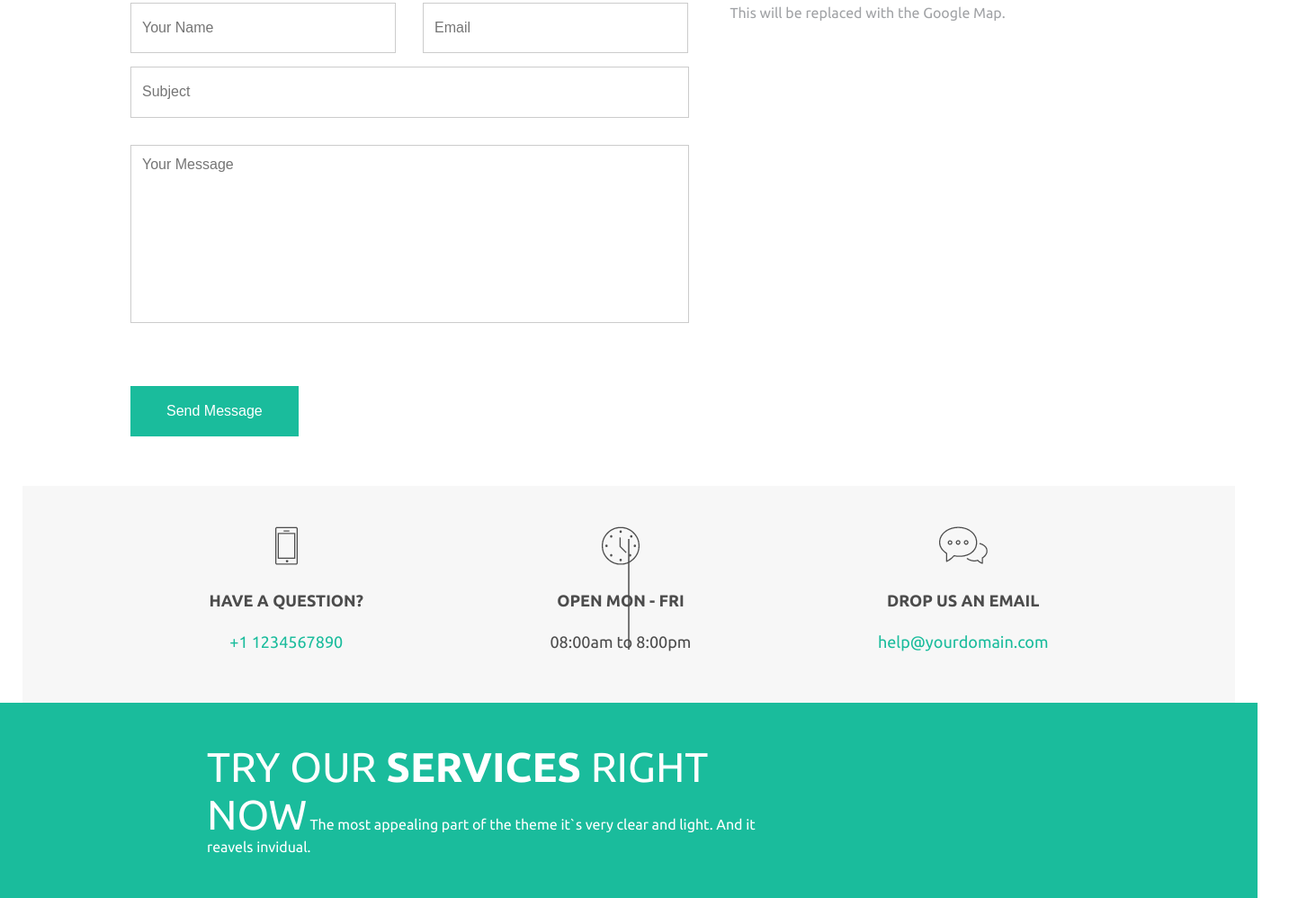
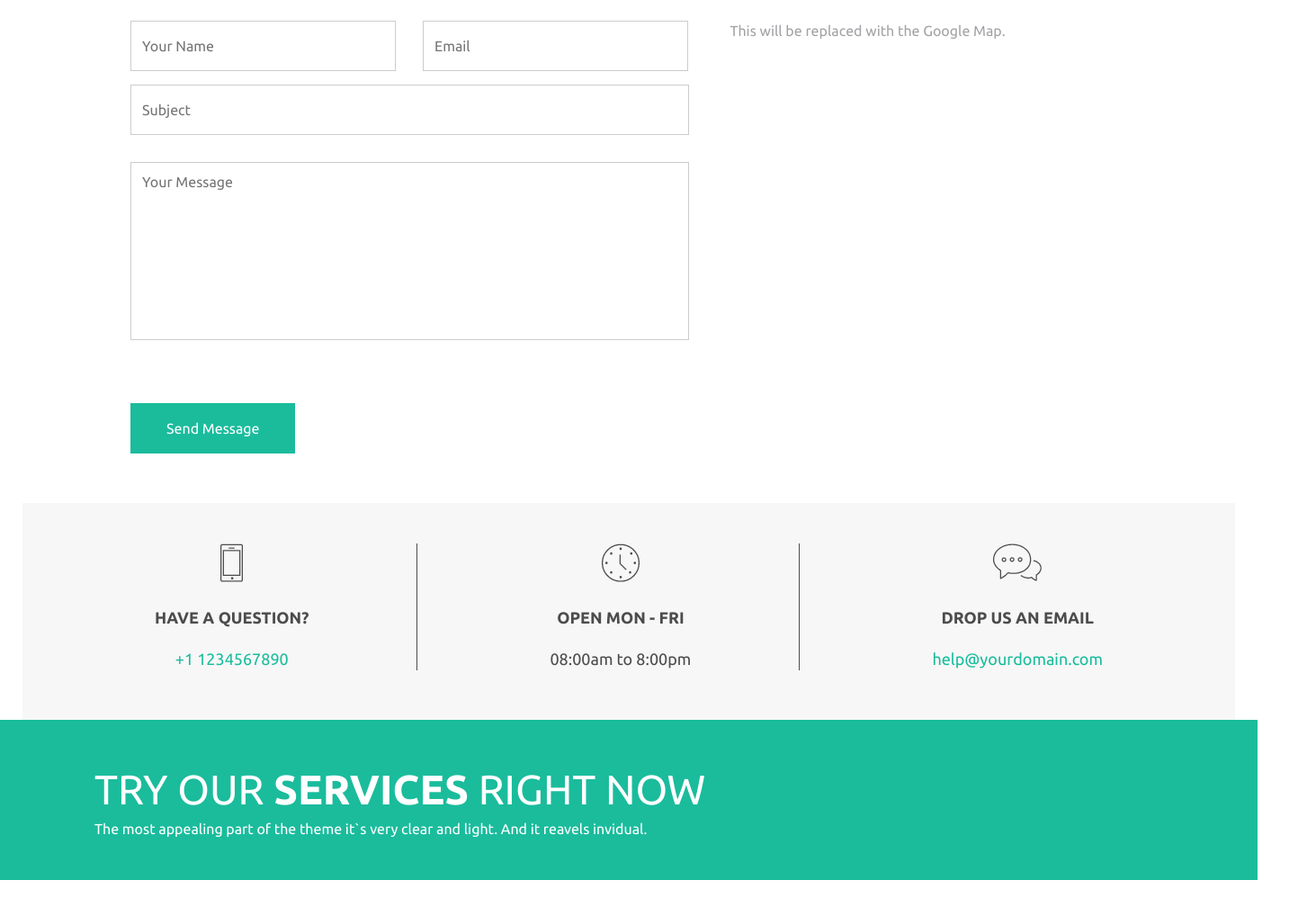
Before and after one commit to 1649310/Site__footer, a plain HTML site: page index.html in a window 1280 px wide. Shown: the part 357-1355 px from the top of the page at 90% size, 1453 px wide, since content can reach past the window. Drawn offline with Linux system fonts and the light colour scheme.

Commit message:
Add files via upload

```diff
--- a/css/sections/footer__bottom.scss
+++ b/css/sections/footer__bottom.scss
@@ -1,20 +1,17 @@
 .footer__bottom {
     background-color: $green;
-    padding: 45px 0 45px 230px;
+    padding: 45px 0 45px 105px;
     text-align: left;
+    color: $bottom_text;
+}
 
-}
-.footer__bottom-text {
-    color: $bottom_text;
-    width: 54%;
-}
 .text__top {
-    font: 46px 'Ubuntu';
+    font-size: 46px;
     text-transform: uppercase;
 }
 .text__bottom {
-    font:  16px 'Ubuntu';
+    font-size: 16px;
 }
 .top__span {
-    font: bold 46px 'Ubuntu';
+    font-weight: 700;
 }
--- a/css/sections/footer__center.scss
+++ b/css/sections/footer__center.scss
@@ -19,7 +19,7 @@
 }
 
 .form__input {
-    font-size: 16px;
+    font: 16px 'Ubuntu';
     color: $content_text;
     outline: 0;
     border: 1px solid #ccc;
@@ -64,7 +64,7 @@
 }
 
 .btn {
-    font-size:  16px;
+    font: 16px 'Ubuntu';
     color: $bottom_text;
     padding: 19px 40px;
     background: $green;
@@ -80,27 +80,17 @@
 .question__list {
     display: flex;
     justify-content: space-evenly;
-    position: relative;
+
 }
 
 .question__item {
     text-align: center;
+    border-right: 1px solid $content_text;
+    padding-right: 120px;
 
-    &:after {
-        content: '';
-        display: inline-block;
-        width: 1px;
-        height: 123px;
-        position: absolute;
-        background: $content_text;
-        left: 50%;
-        transform: translate(-50%);
-        top: 14px;
-
-    }
-
-    &:last-child::after {
-        display: none;
+    &:last-child {
+        border-right: 0;
+        padding-right: 0;
     }
 }
 .question__icon {
--- a/css/sections/footer__top.scss
+++ b/css/sections/footer__top.scss
@@ -17,14 +17,15 @@
     }
 }
 .heading__text {
-    font: bold 14px 'Ubuntu';
+    font-weight: bold;
     color: #a5a5a5;
     text-transform: uppercase;
     margin-bottom: 25px;
     letter-spacing: 4px;
 }
 .title {
-    font: 300 60px 'Ubuntu';
+    font-size: 60px;
+    font-weight: 300;
     color: $content_text;
     text-transform: capitalize;
 }
--- a/index.html
+++ b/index.html
@@ -90,9 +90,9 @@
             </div>
         </div>
             <div class="footer__bottom">
-                <div class="footer__bottom-text">
-                    <span class="text__top">Try our <span class="top__span">services</span> right now</span>
-                    <span class="text__bottom">The most appealing part of the theme it`s very clear and light. And it reavels invidual.</span>
+                <div class="footer__bottom-text container">
+                    <div class="text__top">Try our <span class="top__span">services</span> right now</div>
+                    <div class="text__bottom">The most appealing part of the theme it`s very clear and light. And it reavels invidual.</div>
                 </div>
             </div>
 
```
Also changed, not shown: css/main.css, 1 other file.
